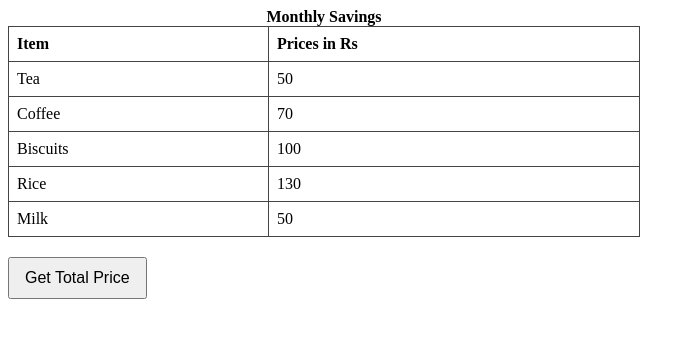
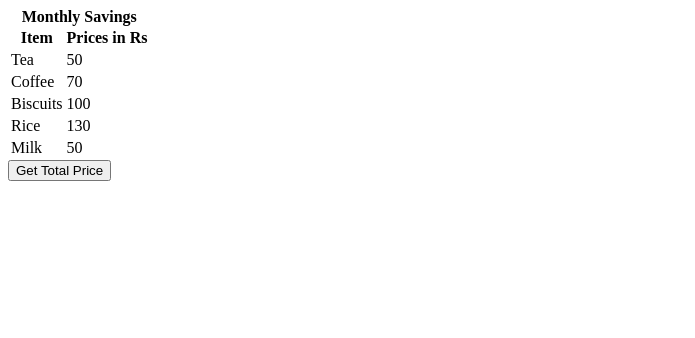
Before and after one commit to acciojob/grofers-checkout-omsingh1555, a website: page main.html in a window 1280 px wide. Shown: the whole page, without its empty margins (0-695 px from the left). Drawn offline with Linux system fonts and the light colour scheme.

Commit message:
created a submission

```diff
--- a/main.html
+++ b/main.html
@@ -4,24 +4,7 @@
   <meta charset="UTF-8">
   <title>Grocery Total Calculator</title>
   <style>
-    table {
-      width: 50%;
-      border-collapse: collapse;
-      margin-bottom: 20px;
-    }
-    th, td {
-      border: 1px solid #444;
-      padding: 8px;
-      text-align: left;
-    }
-    button {
-      padding: 10px 15px;
-      font-size: 16px;
-      cursor: pointer;
-    }
-    #totalRow td {
-      background-color: #f0f0f0;
-    }
+    /* Your CSS styles here */
   </style>
 </head>
 <body>
@@ -54,14 +37,10 @@
     </tr>
   </table>
 
+  <button id="getSumBtn">Get Total Price</button>
+
   <script>
-    // Create button
-    const getSumBtn = document.createElement("button");
-    getSumBtn.append("Get Total Price");
-    document.body.appendChild(getSumBtn);
-
-    // Define the function to calculate total
-    const getSum = () => {
+    document.getElementById("getSumBtn").addEventListener("click", function() {
       const prices = document.querySelectorAll('.price');
       let total = 0;
 
@@ -73,14 +52,11 @@
       });
 
       const table = document.querySelector("table");
-
-      // Remove old total if it exists
       const existingTotalRow = document.getElementById("totalRow");
       if (existingTotalRow) {
         existingTotalRow.remove();
       }
 
-      // Create new total row
       const newRow = document.createElement("tr");
       newRow.id = "totalRow";
 
@@ -91,9 +67,7 @@
 
       newRow.appendChild(totalCell);
       table.appendChild(newRow);
-    };
-
-    getSumBtn.addEventListener("click", getSum);
+    });
   </script>
 
 </body>
```
Also changed, not shown: script.js (+17 -16 lines).
